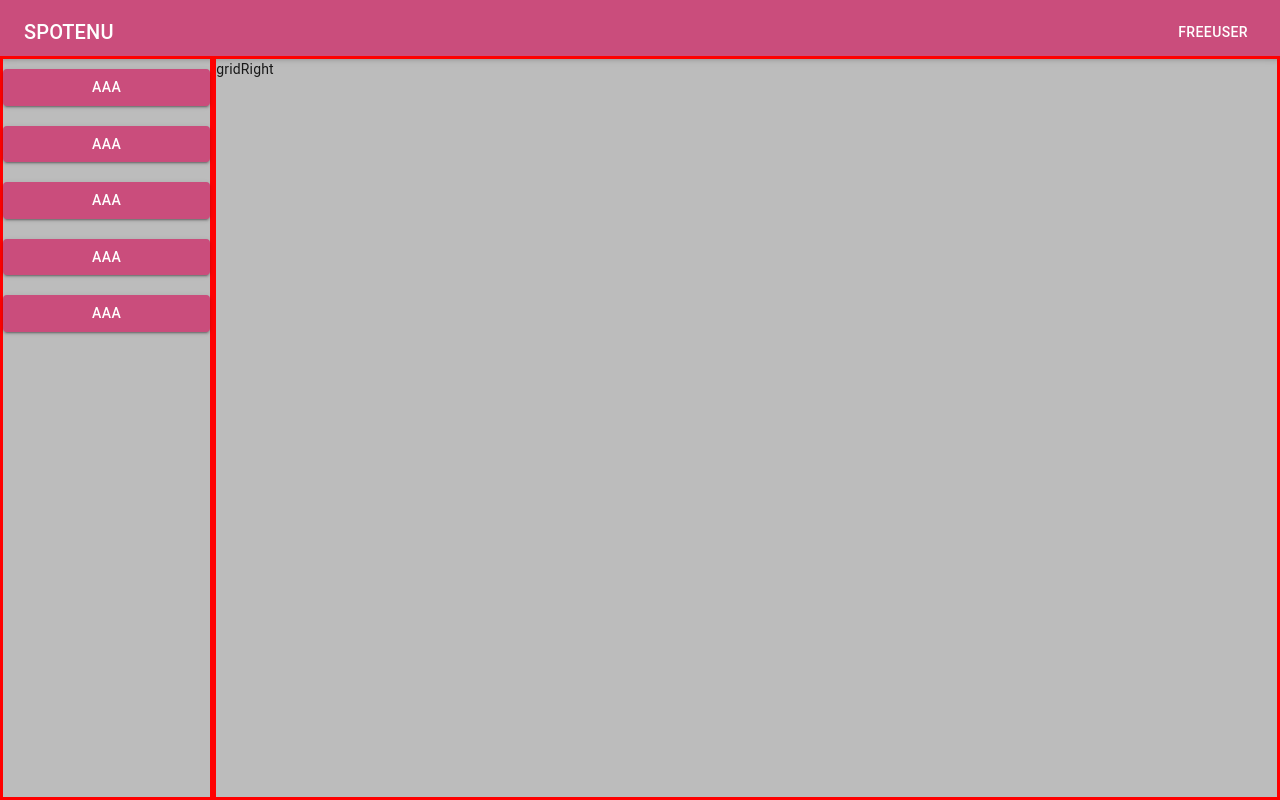
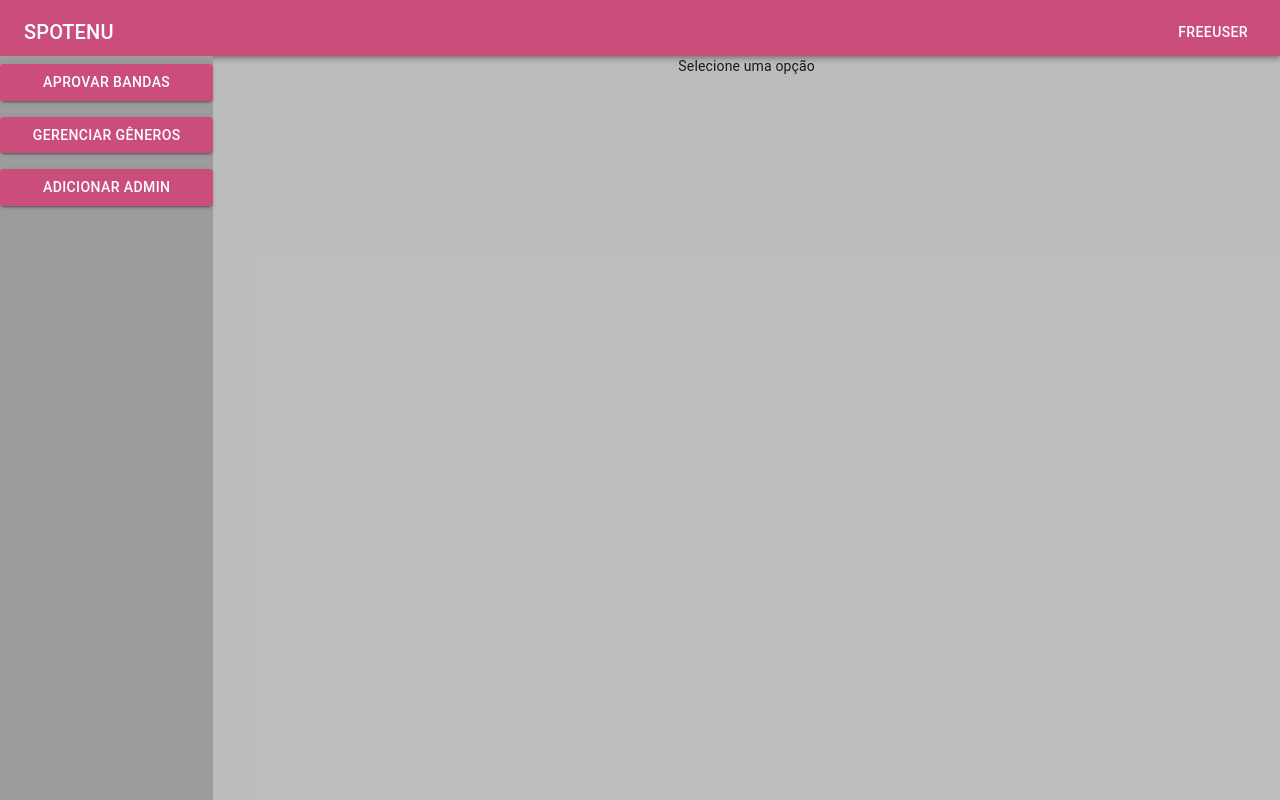
Before and after one commit to vitor-slopes/Spotenu, a React (Create React App) app: page / in a window 1280 px wide. Built offline with nearby package versions, Linux system fonts and the light colour scheme.

Commit message:
changed homepage from Class to Hooks

```diff
--- a/src/conteiners/Home/homepage.js
+++ b/src/conteiners/Home/homepage.js
@@ -1,55 +1,158 @@
-import React, { Component } from 'react'
-import { connect } from 'react-redux'
+import React, { useState, useEffect } from 'react'
+import { useSelector } from 'react-redux'
 import styled from "styled-components"
-import { Paper, Button } from '@material-ui/core/';
+import { Button, Tabs, Tab, AppBar } from '@material-ui/core/';
 import Grid from '@material-ui/core/Grid';
 import Hidden from '@material-ui/core/Hidden';
-// import Container from '@material-ui/core/Container';
-// import Typography from '@material-ui/core/Typography'
 import Header from "../../Components/Header"
+import BandApproval from '../../Components/BandApproval';
+import ManageGenre from '../../Components/ManageGenre';
+import AdminApprove from '../../Components/AdminApprove';
 
 const GlobalWrapper = styled.div`
   margin: 0;
   padding: 0;
   background-color: #8888;
-  height: 100vh;
+  height: auto;
+  max-width: 100vw;
   display: flex;
   flex-direction: column;
   position: relative;
 
   Header {
     height: 7vh;
+    min-height: 50px;
   }
   `
 
-const DivEsquerda = styled.div`
+const LeftGrid = styled.div`
   height: 93vh;
   width: 100%;
-  border: 3px solid red;
+  background-color: #9c9c9c;
 
   div {
   text-align: center
   }
   Button {
     width: 100%;
-    margin: 10px 0;
+    margin: 8px 0;
   }
 `
-const DivDireita = styled.div`
+const RightGrid = styled.div`
   height: 93vh;
   width: 100%;
-  border: 3px solid red;
+`
+const FilterBarWrapper = styled.div`
+  height: auto;
+  display: flex;
+  justify-content: space-around;
+  padding: 0;
 `
 
+const Content = styled.div`
+  display: flex;
+  flex-direction: column;
 
-class mainPage extends Component {
-  constructor(props) {
-    super(props);
-    this.state = {
+  align-items: center;
+
+`
+
+export default function HomePage() {
+
+  const userStore = useSelector((state) => state.header.admin)
+  const [menuButtonText, setMenuButtonText] = useState({})
+  const [rightGrid, setRightGrid] = useState("Selecione uma opção")
+  const [value, setValue] = React.useState(undefined)
+
+
+  useEffect(() => {
+    switch (userStore) {
+      case "vipUser":
+        setMenuButtonText({
+          button1: 'Busca de música',
+          button2: 'playlist',
+          button3: 'vipUser botão 3',
+          button4: 'vipUser botão 4',
+          button5: 'vipUser botão 5',
+          button6: 'vipUser botão 6'
+        })
+        break;
+      case "admin":
+        setMenuButtonText({
+          button1: 'aprovar bandas',
+          button2: 'gerenciar gêneros',
+          button3: 'adicionar admin'
+        })
+        break;
+      case "band":
+        setMenuButtonText({
+          button1: 'band botão 1',
+          button2: 'band botão 2',
+          button3: 'band botão 3',
+          button4: 'band botão 4',
+          button5: 'band botão 5',
+          button6: 'band botão 6',
+        })
+        break;
+      default:
+        setMenuButtonText({
+          button1: 'freeUser botão 1',
+          button2: 'freeUser botão 2',
+          button3: 'freeUser botão 3',
+          button4: 'freeUser botão 4',
+          button5: 'freeUser botão 5',
+          button6: 'freeUser botão 6'
+        })
+        break;
+    }
+  }, [])
+
+  function button1(value) {
+    if (value === "oi") {
+      console.log("oi")
+    }
+    switch (userStore) {
+      case "vipUser":
+        setRightGrid(<BandApproval />)
+        setValue(0)
+        break;
+      case "admin":
+        setRightGrid(<BandApproval />)
+        setValue(0)
+        break;
+      default:
+        break;
     }
   }
 
-  render() {
+  function button2() {
+    switch (userStore) {
+      case "vipUser":
+        setRightGrid(<BandApproval />)
+        break;
+      case "admin":
+        setRightGrid(<ManageGenre />)
+        setValue(1)
+        break;
+      default:
+        break;
+    }
+  }
+
+  function button3() {
+    switch (userStore) {
+      case "vipUser":
+        setRightGrid(<BandApproval />)
+        break;
+      case "admin":
+        setRightGrid(<AdminApprove />)
+        setValue(2)
+        break;
+      default:
+        break;
+    }
+  }
+
 
   return (
     <GlobalWrapper>
@@ -57,38 +160,45 @@ class mainPage extends Component {
       <Grid container spacing={12}>
         <Grid item justify="center" md={2} sm={3}>
           <Hidden xsDown>
-              <DivEsquerda>
-                <Button variant="contained" color="primary">aaa</Button>
-                <Button variant="contained" color="primary">aaa</Button>
-                <Button variant="contained" color="primary">aaa</Button>
-                <Button variant="contained" color="primary">aaa</Button>
-                <Button variant="contained" color="primary">aaa</Button>
-              </DivEsquerda>
+            <LeftGrid>
+              <Button onClick={button1} variant="contained" color="primary">{menuButtonText.button1}</Button>
+              <Button onClick={button2} variant="contained" color="primary">{menuButtonText.button2}</Button>
+              <Button onClick={button3} variant="contained" color="primary">{menuButtonText.button3}</Button>
+              {menuButtonText.button4 ? <Button variant="contained" color="primary">{menuButtonText.button4}</Button> : ''}
+              {menuButtonText.button5 ? <Button variant="contained" color="primary">{menuButtonText.button5}</Button> : ''}
+              {menuButtonText.button6 ? <Button variant="contained" color="primary">{menuButtonText.button6}</Button> : ''}
+            </LeftGrid>
           </Hidden>
         </Grid>
         <Grid item md={10} sm={9} xs={12}>
-            <DivDireita>
-              <Grid>
-                gridRight
-              </Grid>
-            </DivDireita>
+          <RightGrid>
+            <Hidden smUp>
+              <FilterBarWrapper>
+                <AppBar position="sticky" color="secondary">
+                  <Tabs
+                    value={value}
+                    indicatorColor="primary"
+                    textColor="primary"
+                    variant="scrollable"
+                    scrollButtons="auto"
+                  >
+                    <Tab key={0} onClick={button1} label={menuButtonText.button1} />
+                    <Tab key={1} onClick={button2} label={menuButtonText.button2} />
+                    <Tab key={2} onClick={button3} label={menuButtonText.button3} />
+                    {menuButtonText.button4 && <Tab label={menuButtonText.button4} />}
+                    {menuButtonText.button5 && <Tab label={menuButtonText.button5} />}
+                  </Tabs>
+                </AppBar>
+              </FilterBarWrapper>
+            </Hidden>
+
+            <Content>
+              {rightGrid}
+            </Content>
+          </RightGrid>
         </Grid>
       </Grid>
 
     </GlobalWrapper >
   )
 }
-}
-
-
-function mapDispatchToProps(dispatch) {
-  return {
-
-  };
-}
-function mapStateToProps(state) {
-  return {
-
-  };
-}
-export default connect(mapStateToProps, mapDispatchToProps)(mainPage);
```
Lines whose indentation alone changed are shown as unchanged.
